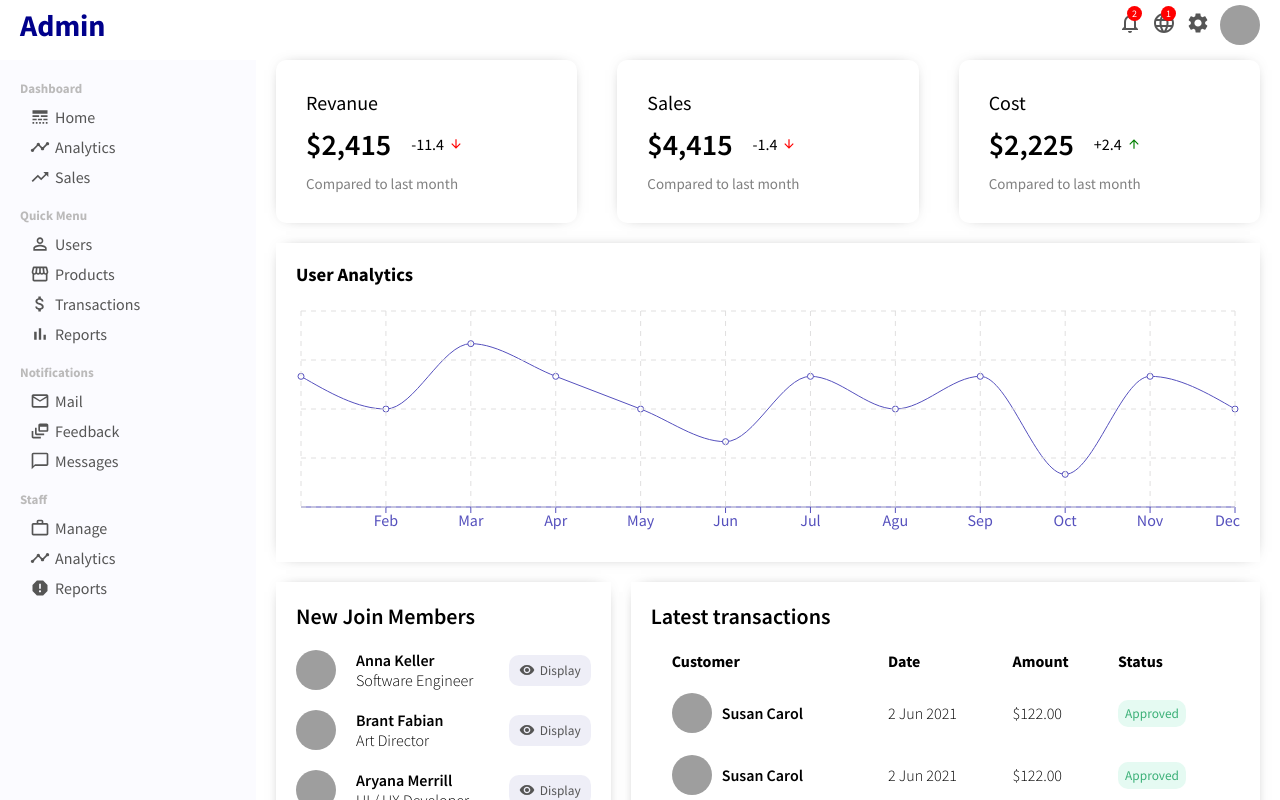
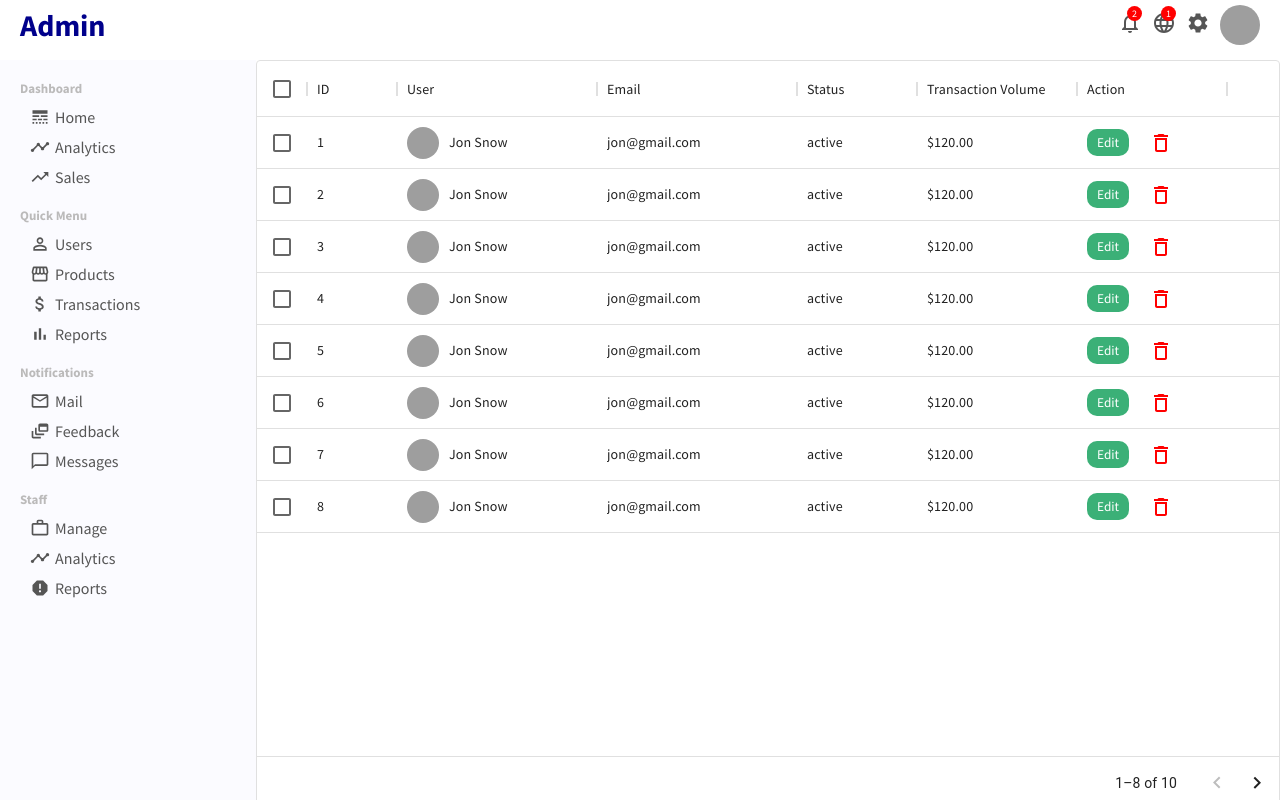
Before and after one commit to MohammedAboSido/React_Project11, a React (Create React App) app: page /users in a window 1280 px wide. Shown: the top 800 px of the page. Built offline with nearby package versions, Linux system fonts and the light colour scheme; grey boxes are pictures that could not be loaded.

Commit message:
UserListPage & Router-dom with new way & Data-Table from MUI & install @mui/x-data-grid

```diff
--- a/package.json
+++ b/package.json
@@ -14,6 +14,7 @@
     "@fortawesome/react-fontawesome": "^0.2.0",
     "@material-ui/core": "^4.12.4",
     "@material-ui/icons": "^4.11.3",
+    "@mui/x-data-grid": "^5.17.22",
     "@reduxjs/toolkit": "^1.9.0",
     "@testing-library/jest-dom": "^5.16.5",
     "@testing-library/react": "^13.4.0",
--- a/src/components/Home.jsx
+++ b/src/components/Home.jsx
@@ -1,16 +1,18 @@
 import React from "react";
-import HomePage from "../pages/HomePage/HomePage";
+import { useRoutes } from "react-router-dom";
+import { router } from "../router";
 import Container from "./Container/Container";
 import Sidebar from "./Sidebar/Sidebar";
 import Topbar from "./Topbar/Topbar";
 
 export default function Home() {
+  const routes = useRoutes(router);
   return (
     <>
       <Topbar />
       <Container>
         <Sidebar />
-        <HomePage />
+        {routes}
       </Container>
     </>
   );
--- /dev/null
+++ b/src/pages/UserListPage/Data.jsx
@@ -0,0 +1,92 @@
+export const userRows = [
+  {
+    id: 1,
+    username: "Jon Snow",
+    avatar:
+      "https://images.pexels.com/photos/1152994/pexels-photo-1152994.jpeg?auto=compress&cs=tinysrgb&dpr=2&w=500",
+    email: "jon@gmail.com",
+    status: "active",
+    transaction: "$120.00",
+  },
+  {
+    id: 2,
+    username: "Jon Snow",
+    avatar:
+      "https://images.pexels.com/photos/1152994/pexels-photo-1152994.jpeg?auto=compress&cs=tinysrgb&dpr=2&w=500",
+    email: "jon@gmail.com",
+    status: "active",
+    transaction: "$120.00",
+  },
+  {
+    id: 3,
+    username: "Jon Snow",
+    avatar:
+      "https://images.pexels.com/photos/1152994/pexels-photo-1152994.jpeg?auto=compress&cs=tinysrgb&dpr=2&w=500",
+    email: "jon@gmail.com",
+    status: "active",
+    transaction: "$120.00",
+  },
+  {
+    id: 4,
+    username: "Jon Snow",
+    avatar:
+      "https://images.pexels.com/photos/1152994/pexels-photo-1152994.jpeg?auto=compress&cs=tinysrgb&dpr=2&w=500",
+    email: "jon@gmail.com",
+    status: "active",
+    transaction: "$120.00",
+  },
+  {
+    id: 5,
+    username: "Jon Snow",
+    avatar:
+      "https://images.pexels.com/photos/1152994/pexels-photo-1152994.jpeg?auto=compress&cs=tinysrgb&dpr=2&w=500",
+    email: "jon@gmail.com",
+    status: "active",
+    transaction: "$120.00",
+  },
+  {
+    id: 6,
+    username: "Jon Snow",
+    avatar:
+      "https://images.pexels.com/photos/1152994/pexels-photo-1152994.jpeg?auto=compress&cs=tinysrgb&dpr=2&w=500",
+    email: "jon@gmail.com",
+    status: "active",
+    transaction: "$120.00",
+  },
+  {
+    id: 7,
+    username: "Jon Snow",
+    avatar:
+      "https://images.pexels.com/photos/1152994/pexels-photo-1152994.jpeg?auto=compress&cs=tinysrgb&dpr=2&w=500",
+    email: "jon@gmail.com",
+    status: "active",
+    transaction: "$120.00",
+  },
+  {
+    id: 8,
+    username: "Jon Snow",
+    avatar:
+      "https://images.pexels.com/photos/1152994/pexels-photo-1152994.jpeg?auto=compress&cs=tinysrgb&dpr=2&w=500",
+    email: "jon@gmail.com",
+    status: "active",
+    transaction: "$120.00",
+  },
+  {
+    id: 9,
+    username: "Jon Snow",
+    avatar:
+      "https://images.pexels.com/photos/1152994/pexels-photo-1152994.jpeg?auto=compress&cs=tinysrgb&dpr=2&w=500",
+    email: "jon@gmail.com",
+    status: "active",
+    transaction: "$120.00",
+  },
+  {
+    id: 10,
+    username: "Jon Snow",
+    avatar:
+      "https://images.pexels.com/photos/1152994/pexels-photo-1152994.jpeg?auto=compress&cs=tinysrgb&dpr=2&w=500",
+    email: "jon@gmail.com",
+    status: "active",
+    transaction: "$120.00",
+  },
+];
--- /dev/null
+++ b/src/pages/UserListPage/UserListPage.jsx
@@ -0,0 +1,71 @@
+import { DataGrid } from "@mui/x-data-grid";
+import React, { useState } from "react";
+import { Link } from "react-router-dom";
+import { userRows } from "./Data";
+import {
+  DeleteOutlineIcon,
+  UserListEdit,
+  UserListImg,
+  UserListPageWrapper,
+  UserListUser,
+} from "./style";
+
+export default function UserListPage() {
+  const [data, setData] = useState(userRows);
+  const handleDelete = (id) => {
+    setData((prev) => prev.filter((item) => item.id !== id));
+  };
+  const columns = [
+    { field: "id", headerName: "ID", width: 90 },
+    {
+      field: "user",
+      headerName: "User",
+      width: 200,
+      renderCell: (params) => {
+        return (
+          <UserListUser>
+            <UserListImg src={params.row.avatar} alt="" />
+            {params.row.username}
+          </UserListUser>
+        );
+      },
+    },
+    { field: "email", headerName: "Email", width: 200 },
+    {
+      field: "status",
+      headerName: "Status",
+      width: 120,
+    },
+    {
+      field: "transaction",
+      headerName: "Transaction Volume",
+      width: 160,
+    },
+    {
+      field: "action",
+      headerName: "Action",
+      width: 150,
+      renderCell: (params) => {
+        return (
+          <>
+            <Link to={"/user/" + params.row.id}>
+              <UserListEdit>Edit</UserListEdit>
+            </Link>
+            <DeleteOutlineIcon onClick={() => handleDelete(params.row.id)} />
+          </>
+        );
+      },
+    },
+  ];
+  return (
+    <UserListPageWrapper>
+      <DataGrid
+        rows={data}
+        columns={columns}
+        disableSelectionOnClick
+        pageSize={8}
+        checkboxSelection
+      />
+    </UserListPageWrapper>
+  );
+}
--- /dev/null
+++ b/src/pages/UserListPage/index.jsx
@@ -0,0 +1 @@
+export { default } from "./UserListPage";
--- /dev/null
+++ b/src/pages/UserListPage/style.jsx
@@ -0,0 +1,35 @@
+import styled from "@emotion/styled";
+import { DeleteOutline } from "@material-ui/icons";
+
+export const UserListPageWrapper = styled("div")`
+  label: UserListPageWrapper;
+  flex: 4;
+`;
+export const UserListUser = styled("div")`
+  label: UserListUser;
+  display: flex;
+  align-items: center;
+`;
+export const UserListImg = styled("img")`
+  label: UserListImg;
+  width: 32px;
+  height: 32px;
+  border-radius: 50%;
+  object-fit: cover;
+  margin-right: 10px;
+`;
+export const UserListEdit = styled("button")`
+  label: UserListEdit;
+  border: none;
+  border-radius: 10px;
+  padding: 5px 10px;
+  background-color: #3bb077;
+  color: white;
+  cursor: pointer;
+  margin-right: 20px;
+`;
+export const DeleteOutlineIcon = styled(DeleteOutline)`
+  label: DeleteOutlineIcon;
+  color: red;
+  cursor: pointer;
+`;
--- /dev/null
+++ b/src/router/index.jsx
@@ -0,0 +1,12 @@
+import HomePage from "../pages/HomePage";
+import UserListPage from "../pages/UserListPage";
+
+export const PATHS = {
+  HOME: "/",
+  USERLIST: "/users",
+};
+
+export const router = [
+  { index: true, element: <HomePage /> },
+  { path: PATHS.USERLIST, element: <UserListPage /> },
+];
```
Also changed, not shown: src/dummyData.js (+0 -93 lines), 1 other file (tests, documents, lock files or other folders).
